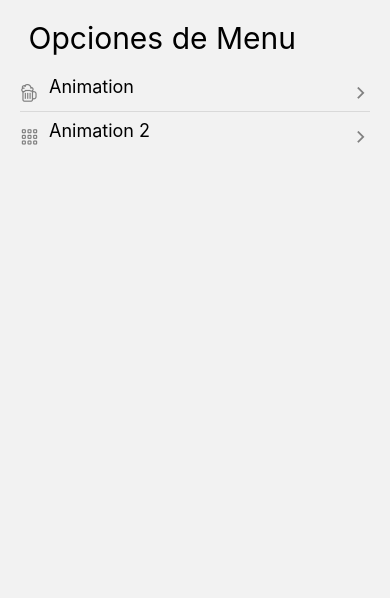
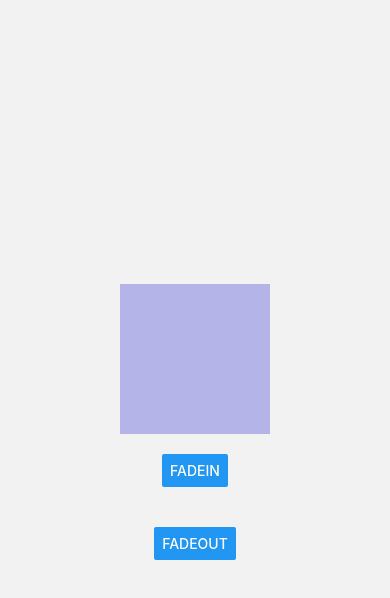
Before and after one commit to JaimeBoschDev/React_Native_Components, a React Native app: screen /Animation1 in a window 390 px wide. Shown: the top 598 px of the page. Built offline with nearby package versions, Linux system fonts and the light colour scheme.

Commit message:
Hasta empezar la clase 200

```diff
--- a/src/Components/FlatListMenuItem.tsx
+++ b/src/Components/FlatListMenuItem.tsx
@@ -3,14 +3,19 @@ import {StyleSheet, Text, View} from 'react-native';
 import {MenuItem} from '../Interfaces/appInterfaces';
 import Icon from 'react-native-vector-icons/Ionicons';
 import {TouchableOpacity} from 'react-native-gesture-handler';
+import {useNavigation} from '@react-navigation/native';
 
 interface Props {
   menuItem: MenuItem;
 }
 
 export const FlatListMenuItem = ({menuItem}: Props) => {
+  const navigation = useNavigation();
+
   return (
-    <TouchableOpacity activeOpacity={0.6}>
+    <TouchableOpacity
+      onPress={() => navigation.navigate(menuItem.page as never)}
+      activeOpacity={0.6}>
       <View style={styles.container}>
         <Icon
           style={styles.iconItem}
--- /dev/null
+++ b/src/Hooks/useAnimated.tsx
@@ -0,0 +1,41 @@
+import {useRef} from 'react';
+import {Animated, Easing} from 'react-native';
+
+export const useAnimated = () => {
+  const opacity = useRef(new Animated.Value(0.4)).current;
+  const positionY = useRef(new Animated.Value(0)).current;
+
+  const FadeIn = () => {
+    Animated.timing(opacity, {
+      toValue: 1,
+      useNativeDriver: true,
+      duration: 300,
+    }).start();
+  };
+
+  const MovingPositionY = (duration: number = 700, iniPosition: number) => {
+    positionY.setValue(iniPosition);
+
+    Animated.timing(positionY, {
+      toValue: 0,
+      useNativeDriver: true,
+      duration,
+    }).start();
+  };
+
+  const FadeOut = () => {
+    Animated.timing(opacity, {
+      toValue: 0.2,
+      useNativeDriver: true,
+      duration: 300,
+    }).start();
+  };
+
+  return {
+    opacity,
+    positionY,
+    FadeIn,
+    FadeOut,
+    MovingPositionY,
+  };
+};
--- a/src/Navigator/Navigator.tsx
+++ b/src/Navigator/Navigator.tsx
@@ -1,6 +1,8 @@
 import React from 'react';
 import {createStackNavigator} from '@react-navigation/stack';
 import {HomeScreen} from '../Screens/HomeScreen';
+import {Animation1} from '../Screens/Animation1';
+import {Animation2} from '../Screens/Animation2';
 
 const Stack = createStackNavigator();
 
@@ -11,6 +13,8 @@ export const Navigator = () => {
         headerShown: false,
       }}>
       <Stack.Screen name="HomeScreen" component={HomeScreen} />
+      <Stack.Screen name="Animation1" component={Animation1} />
+      <Stack.Screen name="Animation2" component={Animation2} />
     </Stack.Navigator>
   );
 };
--- /dev/null
+++ b/src/Screens/Animation1.tsx
@@ -0,0 +1,47 @@
+import React from 'react';
+import {Animated, Button, StyleSheet} from 'react-native';
+import {View} from 'react-native';
+import {useAnimated} from '../Hooks/useAnimated';
+
+export const Animation1 = () => {
+  const {opacity, positionY, FadeIn, FadeOut, MovingPositionY} = useAnimated();
+
+  return (
+    <View style={styles.container}>
+      <Animated.View
+        style={{
+          ...styles.purpuleBox,
+          opacity: opacity,
+          marginBottom: 20,
+          transform: [{translateY: positionY}],
+        }}
+      />
+
+      <Button
+        title="FadeIn"
+        onPress={() => {
+          FadeIn();
+          MovingPositionY(400, -200);
+        }}
+      />
+
+      <View style={{marginVertical: 20}} />
+
+      <Button title="FadeOut" onPress={FadeOut} />
+    </View>
+  );
+};
+
+const styles = StyleSheet.create({
+  container: {
+    flex: 1,
+    justifyContent: 'center',
+    alignItems: 'center',
+  },
+
+  purpuleBox: {
+    width: 150,
+    height: 150,
+    backgroundColor: '#5856D6',
+  },
+});
--- /dev/null
+++ b/src/Screens/Animation2.tsx
@@ -0,0 +1,51 @@
+import React, {useRef} from 'react';
+import {View, Animated, PanResponder, StyleSheet} from 'react-native';
+
+export const Animation2 = () => {
+  const pan = useRef(new Animated.ValueXY()).current;
+
+  const panResponder = PanResponder.create({
+    onStartShouldSetPanResponder: () => true,
+    onPanResponderMove: Animated.event(
+      [
+        null,
+        {
+          dx: pan.x, // x,y are Animated.Value
+          dy: pan.y,
+        },
+      ],
+      {
+        useNativeDriver: false,
+      },
+    ),
+    onPanResponderRelease: () => {
+      Animated.spring(
+        pan, // Auto-multiplexed
+        {toValue: {x: 0, y: 0}, useNativeDriver: false}, // Back to zero
+      ).start();
+    },
+  });
+
+  return (
+    <View style={styles.container}>
+      <Animated.View
+        {...panResponder.panHandlers}
+        style={[pan.getLayout(), styles.box]}
+      />
+    </View>
+  );
+};
+
+const styles = StyleSheet.create({
+  container: {
+    flex: 1,
+    justifyContent: 'center',
+    alignItems: 'center',
+  },
+  box: {
+    backgroundColor: '#61dafb',
+    width: 80,
+    height: 80,
+    borderRadius: 4,
+  },
+});
--- a/src/Screens/HomeScreen.tsx
+++ b/src/Screens/HomeScreen.tsx
@@ -7,12 +7,12 @@ const MenuItems = [
   {
     name: 'Animation ',
     icon: 'beer-outline',
-    page: 'Page 1',
+    page: 'Animation1',
   },
   {
     name: 'Animation 2',
     icon: 'apps-outline',
-    page: 'Page 2',
+    page: 'Animation2',
   },
 ];
 
```
